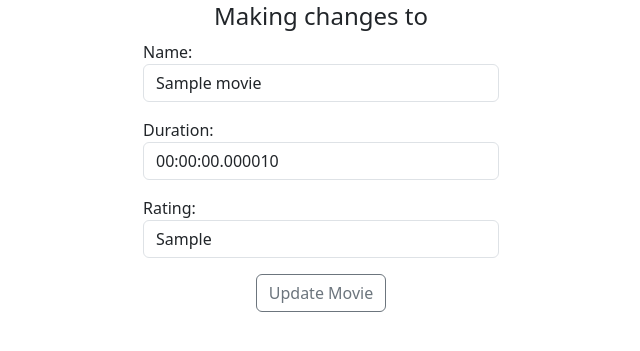
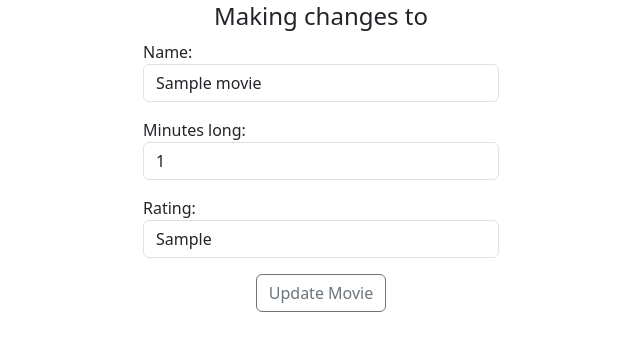
Before and after one commit to JMoran1/DAESDgroup, a Django app: a page that uses UWEFlixApp/templates/UWEFlixApp/base.html in a window 1280 px wide. Shown: the part 88-439 px from the top of the page, without its empty margins (319-959 px from the left). Run offline with Django 4.2, Linux system fonts and the light colour scheme; tables that the repository leaves empty hold one stand-in row (values such as "Sample post"); some libraries are stand-ins or nearby versions.

Commit message:
Changes Movie.duration to Movie.minutes_long This is less idiomatic but more simple to handle, and sometimes less *is* more

```diff
--- a/UWEFlixApp/forms.py
+++ b/UWEFlixApp/forms.py
@@ -19,11 +19,11 @@ class ClubForm(forms.ModelForm):
 class MovieForm(forms.ModelForm):
     class Meta:
         model = Movie
-        fields = ('name', 'duration', 'rating')
+        fields = ('name', 'minutes_long', 'rating')
 
         widgets = {
             'name': forms.TextInput(attrs={'class': 'form-control'}),
-            'duration': forms.TextInput(attrs={'class': 'form-control'}),
+            'minutes_long': forms.TextInput(attrs={'class': 'form-control'}),
             'rating': forms.TextInput(attrs={'class': 'form-control'}),
         }
 
--- a/UWEFlixApp/models/movie.py
+++ b/UWEFlixApp/models/movie.py
@@ -1,9 +1,12 @@
+from django.core.validators import MinValueValidator
 from django.db import models
 
 
 class Movie(models.Model):
     name = models.CharField(max_length=50)
-    duration = models.DurationField()
+    minutes_long = models.PositiveSmallIntegerField(
+        validators=[MinValueValidator(limit_value=1)]
+    )
     description = models.TextField()
     rating = models.CharField(max_length=3)
 
--- a/UWEFlixApp/templates/UWEFlixApp/booking.html
+++ b/UWEFlixApp/templates/UWEFlixApp/booking.html
@@ -32,7 +32,7 @@
                 <tr>
                     <td> {{ Movie.name }} </td>
                     <td> {{ Movie.rating }} </td>
-                    <td> {{ Movie.duration }} mins </td>
+                    <td> {{ Movie.minutes_long }} mins </td>
                     <!-- Will need to update this button to the correct function once built. -->
                     <td><a href="{% url 'update_movie' Movie.id %}"><button class="btn btn-success"> View Screenings </button></a> <td>
                 </tr>
--- a/UWEFlixApp/templates/UWEFlixApp/view_movies.html
+++ b/UWEFlixApp/templates/UWEFlixApp/view_movies.html
@@ -27,7 +27,7 @@
             <tr>
                 <td> {{ Movie.name }} </td>
                 <td> {{ Movie.rating }} </td>
-                <td> {{ Movie.duration }} mins </td>
+                <td> {{ Movie.minutes_long }} mins </td>
                 <td><a href="{% url 'update_movie' Movie.id %}"><button class="btn btn-outline-success"> Edit </button></a> <td>
                 <td><a href="{% url 'delete_movie' Movie.id %}"><button class="btn btn-danger">Delete</button></a>
             </tr>
--- a/scripts/load_dummy_data.py
+++ b/scripts/load_dummy_data.py
@@ -35,10 +35,10 @@ def create_random_monthly_statement(club):
 def create_random_movie():
     name = create_random_string()
     # Create a timedelta between 1 and 3 hours
-    duration = timedelta(hours=randint(1, 3))
+    minutes_long = 60 * randint(1, 3)
     description = create_random_string()
     rating = randint(0, 10)
-    movie = Movie.objects.create(name=name, duration=duration, description=description, rating=rating)
+    movie = Movie.objects.create(name=name, minutes_long=minutes_long, description=description, rating=rating)
     return movie
 
 def create_random_screen():
```
